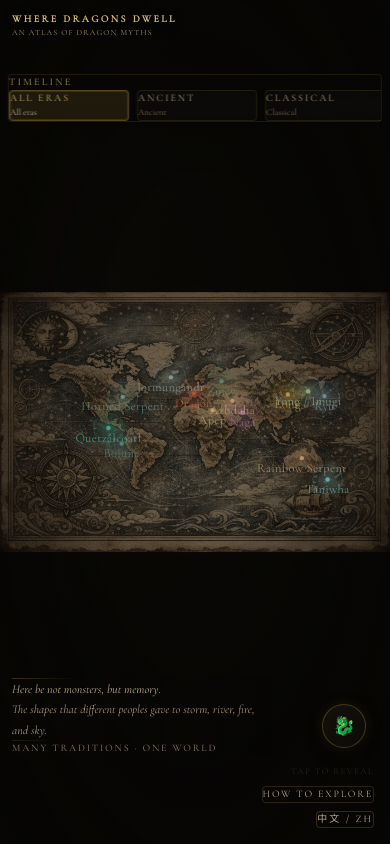
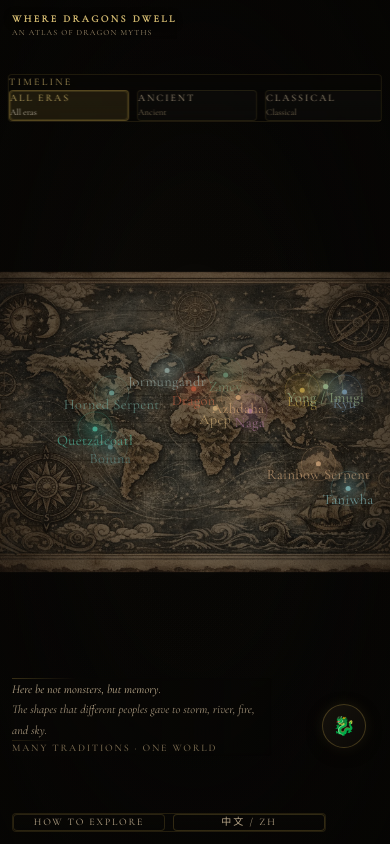
Before and after one commit to HuiYingChung/dragon-map, a Next.js app: page / in a window 390 px wide. Built offline with nearby package versions, Linux system fonts and the light colour scheme.

Commit message:
Refine map scale and bottom controls

```diff
--- a/src/app/globals.css
+++ b/src/app/globals.css
@@ -63,6 +63,11 @@ body {
 @media (max-width: 767px) {
   svg text {
     font-size: 3.2px;
+  }
+
+  .world-map-frame {
+    transform: scale(1.1);
+    transform-origin: center center;
   }
 }
 
@@ -173,12 +178,14 @@ svg {
   }
 
   .page-bottom-controls-landscape {
-    top: 0.625rem !important;
-    right: 0.75rem !important;
-    bottom: auto !important;
+    left: 0.75rem !important;
+    right: 4.25rem !important;
+    bottom: 0.75rem !important;
+    top: auto !important;
     flex-direction: row !important;
     gap: 0.5rem !important;
-    align-items: flex-start !important;
+    align-items: center !important;
+    justify-content: center !important;
   }
 
   .page-guide-panel-landscape {
--- a/src/app/page.tsx
+++ b/src/app/page.tsx
@@ -28,12 +28,14 @@ export default function Home() {
   const [isOracleOpen, setIsOracleOpen] = useState(false);
   const [isGuideOpen, setIsGuideOpen] = useState(false);
   const [isLandscapeMobile, setIsLandscapeMobile] = useState(false);
+  const [isSmallViewport, setIsSmallViewport] = useState(false);
 
   useEffect(() => {
     const updateViewportMode = () => {
       const width = window.innerWidth;
       const height = window.innerHeight;
       setIsLandscapeMobile(width < 1024 && width > height && height <= 560);
+      setIsSmallViewport(width < 768);
     };
 
     updateViewportMode();
@@ -107,7 +109,7 @@ export default function Home() {
       <AmbientEffects />
 
       <div
-        className={`page-map-wrap relative z-10 flex h-full w-full items-center justify-center transition-[padding,transform] duration-700 ease-out lg:pl-[17rem] ${
+        className={`page-map-wrap relative z-10 flex h-full w-full items-center justify-center pb-[5.5rem] transition-[padding,transform] duration-700 ease-out lg:pl-[17rem] ${
           activeDragon ? "pb-[34vh] md:pb-0 md:pr-[320px] lg:pr-[360px]" : ""
         } ${activeDragon || comparisonIds ? "page-map-with-panel" : ""} ${
           isLandscapeMobile ? "page-map-wrap-landscape" : ""
@@ -394,9 +396,21 @@ export default function Home() {
       </div>
 
       <div
-        className={`page-bottom-controls fixed bottom-4 right-4 z-40 flex flex-col items-end gap-2 md:bottom-6 md:right-6 md:gap-3 ${
+        className={`page-bottom-controls fixed bottom-3 left-3 right-16 z-40 flex items-center justify-center gap-2 rounded-sm border px-3 py-2 md:bottom-6 md:left-auto md:right-6 md:flex-col md:items-end md:justify-start md:gap-3 md:border-0 md:px-0 md:py-0 ${
           isLandscapeMobile ? "page-bottom-controls-landscape" : ""
         }`}
+        style={{
+          borderColor:
+            isSmallViewport || isLandscapeMobile
+              ? "rgba(201, 168, 76, 0.14)"
+              : "transparent",
+          background:
+            isSmallViewport || isLandscapeMobile
+              ? "linear-gradient(180deg, rgba(8, 7, 5, 0.92), rgba(8, 7, 5, 0.74))"
+              : "transparent",
+          backdropFilter:
+            isSmallViewport || isLandscapeMobile ? "blur(6px)" : "none",
+        }}
       >
         <p
           className={`pointer-events-none text-right text-[9px] font-light uppercase tracking-[0.15em] ${
@@ -408,7 +422,7 @@ export default function Home() {
         </p>
         <p
           className={`pointer-events-none block text-right text-[9px] font-light uppercase tracking-[0.15em] ${
-            isLandscapeMobile ? "hidden" : "md:hidden"
+            isLandscapeMobile ? "hidden" : "hidden"
           }`}
           style={{ color: "rgba(140, 120, 90, 0.3)" }}
         >
@@ -417,7 +431,7 @@ export default function Home() {
         <button
           type="button"
           onClick={() => setIsGuideOpen(true)}
-          className="pointer-events-auto rounded-sm border px-3 py-2 text-[10px] uppercase tracking-[0.18em] transition-colors hover:text-stone-100"
+          className="pointer-events-auto flex-1 rounded-sm border px-3 py-2 text-[10px] uppercase tracking-[0.18em] transition-colors hover:text-stone-100 md:flex-none"
           style={{
             color: "rgba(214, 193, 160, 0.86)",
             borderColor: "rgba(201, 168, 76, 0.18)",
@@ -431,7 +445,7 @@ export default function Home() {
         <button
           type="button"
           onClick={() => setLocale((prev) => (prev === "en" ? "zh" : "en"))}
-          className="pointer-events-auto rounded-sm border px-3 py-2 text-[10px] uppercase tracking-[0.2em] transition-colors hover:text-stone-100"
+          className="pointer-events-auto flex-1 rounded-sm border px-3 py-2 text-[10px] uppercase tracking-[0.2em] transition-colors hover:text-stone-100 md:flex-none"
           style={{
             color: "rgba(214, 193, 160, 0.86)",
             borderColor: "rgba(201, 168, 76, 0.22)",
--- a/src/components/WorldMap.tsx
+++ b/src/components/WorldMap.tsx
@@ -29,9 +29,9 @@ export default function WorldMap({
   );
 
   return (
-    <div className="relative w-full h-full flex items-center justify-center">
+    <div className="relative flex h-full w-full items-center justify-center">
       {/* Antique map background image */}
-      <div className="relative w-full h-full max-w-[1400px] max-h-[900px]">
+      <div className="world-map-frame relative h-full w-full max-w-[1480px] max-h-[940px] scale-[1.05] md:scale-100">
         <Image
           src="/map.webp"
           alt="Ancient world map"
```
